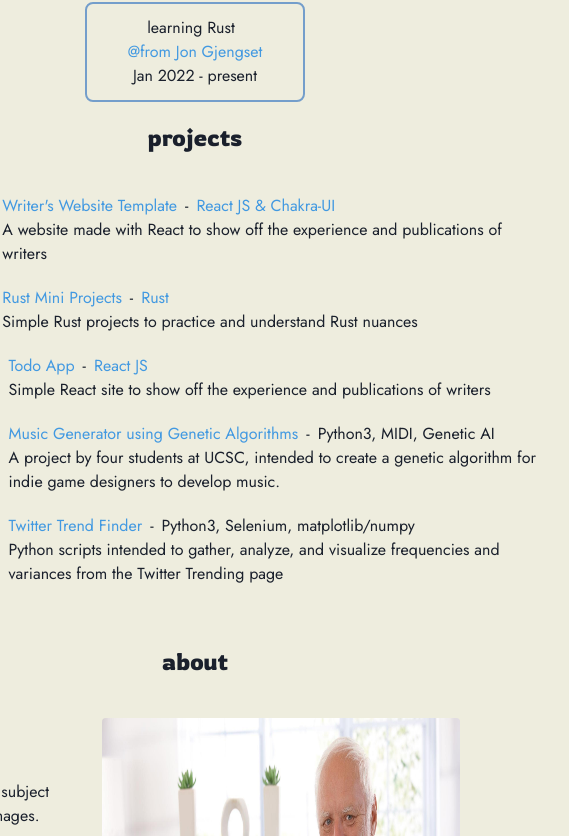
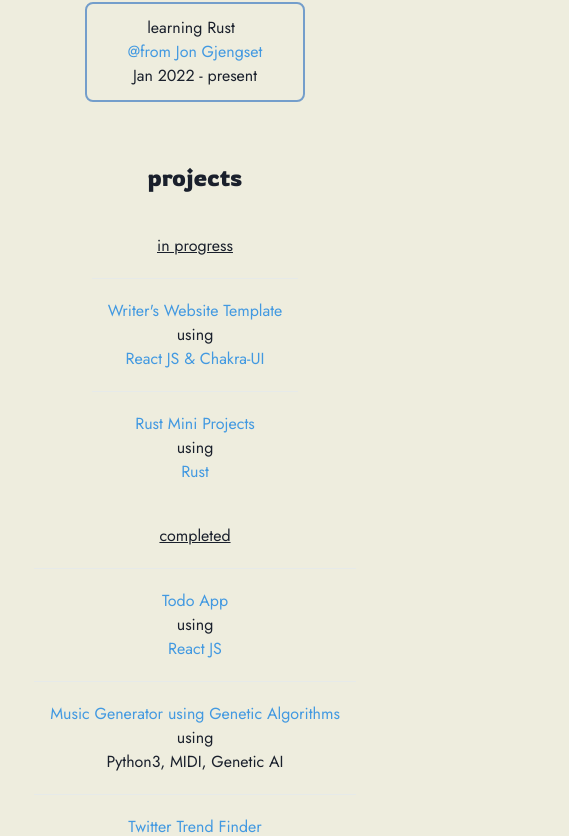
Before and after one commit to matthewfritsch/Writers_Site-React, a React (Create React App) app: page / in a window 390 px wide. Shown: the part 868-1704 px from the top of the page, 569 px wide, since content can reach past the window. Built offline with nearby package versions, Linux system fonts and the light colour scheme.

Commit message:
Publications are now more mobile friendly, but md- still needs fixing:

```diff
--- a/src/components/PubItem.js
+++ b/src/components/PubItem.js
@@ -1,29 +1,36 @@
-import { Container, Flex, Link, Text } from "@chakra-ui/react";
+import { Container, Divider, Flex, Link, Text } from "@chakra-ui/react";
 
 const PubItem = ({ title, titleLink, tech, techLink, addNote, bottomNote }) => {
   return (
-    <Container w="container.sm" mb={5}>
-      <Flex>
+    <>
+      <Divider w="100%" mb={5} display={["auto", "none"]} />
+      <Container mb={5}>
+        <Flex flexDir={{ base: "column", md: "row" }} textAlign={"center"}>
           {titleLink.length > 0 ? (
             <Link isExternal href={"https://" + titleLink}>
-            {title}
+              {title + " "}
             </Link>
           ) : (
             <Text>{title}</Text>
           )}
-        <Text mx={2}>-</Text>
+          <Text px={{ md: "0.5em", base: "0" }}>using</Text>
           {techLink.length > 0 ? (
             <Link isExternal href={"https://" + techLink}>
-            {tech}
+              {" " + tech}
             </Link>
           ) : (
-          <Text>{tech}</Text>
+            <Text>{" " + tech}</Text>
           )}
           <Text>{addNote && ","}</Text>
-        <Text mx={2}>{addNote}</Text>
+          <Text overflow="hidden" mx={2}>
+            {addNote}
+          </Text>
         </Flex>
-      <Text>{bottomNote}</Text>
+        <Text minW="600" display={{ base: "none", md: "inline" }}>
+          {bottomNote}
+        </Text>
       </Container>
+    </>
   );
 };
 
--- a/src/components/PubSection.js
+++ b/src/components/PubSection.js
@@ -1,20 +1,26 @@
-import { Center, Grid, GridItem, Text } from "@chakra-ui/react";
+import { Box, Center, Grid, GridItem, Text } from "@chakra-ui/react";
 import PubItem from "./PubItem";
 
 const PubSection = ({ sectName, entries }) => {
   return (
     <>
-      <Center
-        display="flex"
-        alignItems="center"
-        position="relative"
-        fontFamily="Jost"
-      >
-        <Grid templateColumns="repeat (5, 1fr)">
-          <GridItem mr={10}>
-            <Text mx={30}>{sectName}</Text>
+      <Center display="flex" position="relative" fontFamily="Jost" pb={5}>
+        <Grid
+          templateColumns={{ md: "repeat (2, 1fr)", base: "repeat (5, 1fr)" }}
+        >
+          <GridItem mr={[0, 10]}>
+            <Box w={{ md: 200 }}>
+              <Text
+                mx={30}
+                mb={5}
+                textDecoration="underline"
+                textAlign={{ base: "center", md: "right" }}
+              >
+                {sectName}
+              </Text>
+            </Box>
           </GridItem>
-          <GridItem colStart={2} colEnd={4}>
+          <GridItem colStart={{ base: 1, sm: 2 }}>
             {entries.map((entry, index) => (
               <PubItem
                 key={index}
@@ -34,3 +40,4 @@ const PubSection = ({ sectName, entries }) => {
 };
 
 export default PubSection;
+//TODO switch the Grid to an HStack
--- a/src/components/Publications.js
+++ b/src/components/Publications.js
@@ -55,7 +55,7 @@ const completed = [
 const Publications = () => {
   return (
     <>
-      <Center mb={10}>
+      <Center my={10}>
         <Heading>projects</Heading>
       </Center>
       <PubSection sectName="in progress" entries={inProgress} />
```
Lines whose indentation alone changed are shown as unchanged.
